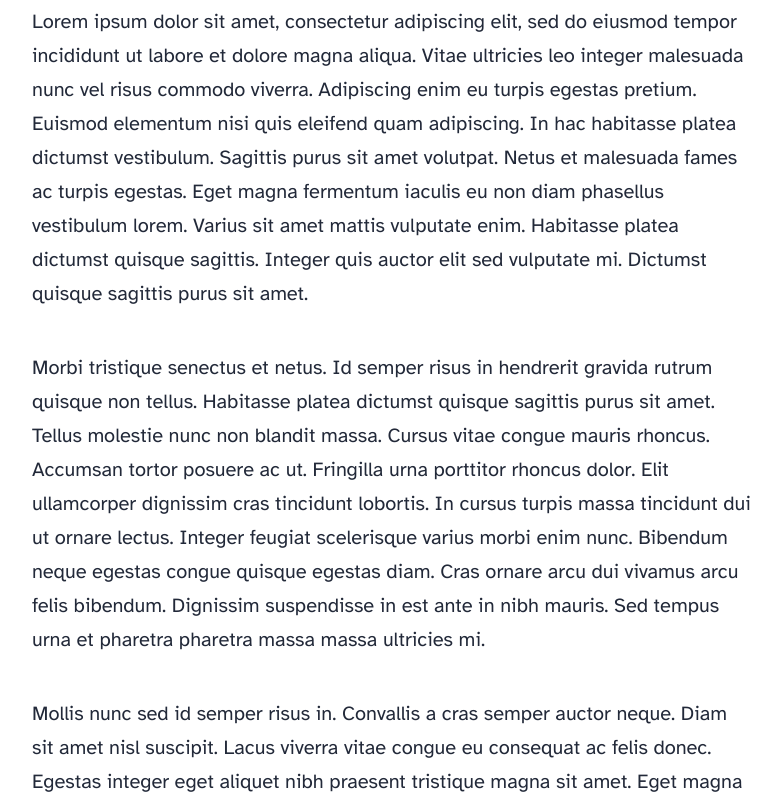
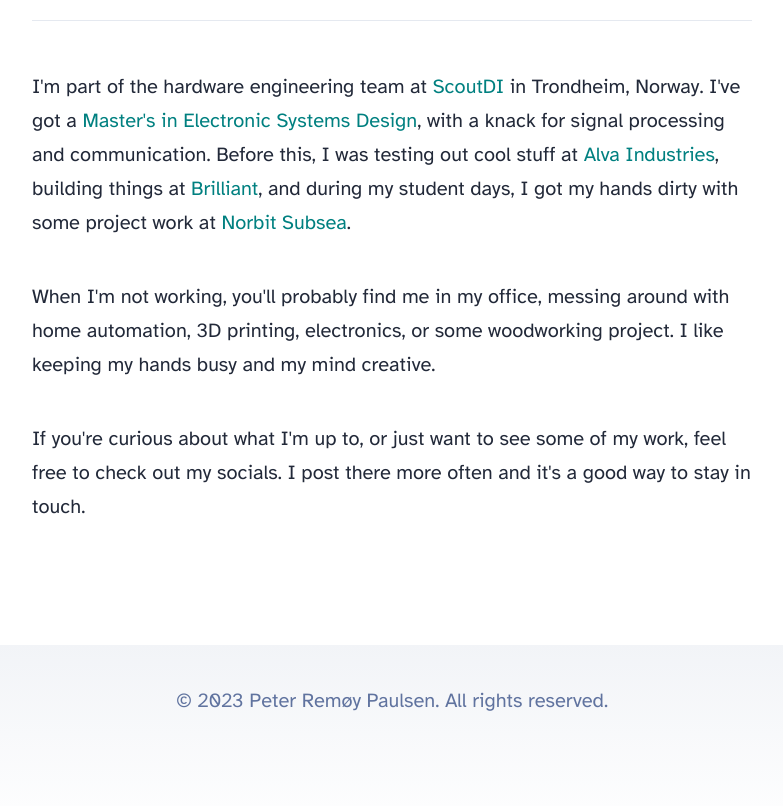
Before and after one commit to petrepa/petrepa.github.io, an Astro site: page /about in a window 1280 px wide. Shown: the part 660-1466 px from the top of the page, without its empty margins (248-1031 px from the left). Built offline with nearby package versions, Linux system fonts and the light colour scheme; Astro itself is replaced by a stand-in of ours.

Commit message:
Changed picture. FIxed about me page

```diff
--- a/src/components/BaseHead.astro
+++ b/src/components/BaseHead.astro
@@ -11,7 +11,7 @@
 
 const canonicalURL = new URL(Astro.url.pathname, Astro.site);
 
-const { title, description, image = "/blog-placeholder-1.jpg" } = Astro.props;
+const { title, description, image = "/SCR-20231226-rtzh.jpeg" } = Astro.props;
 ---
 
 <!-- Global Metadata -->
--- a/src/pages/about.astro
+++ b/src/pages/about.astro
@@ -1,62 +1,40 @@
 ---
-import Layout from '../layouts/BlogPost.astro';
+import Layout from "../layouts/BlogPost.astro";
 ---
 
 <Layout
 	title="About Me"
 	description="Lorem ipsum dolor sit amet"
-	pubDate={new Date('August 08 2021')}
-	heroImage="/blog-placeholder-about.jpg"
+	pubDate={new Date("December 25 2023")}
+	heroImage="/portrait.jpg"
 >
 	<p>
-		Lorem ipsum dolor sit amet, consectetur adipiscing elit, sed do eiusmod tempor incididunt ut
-		labore et dolore magna aliqua. Vitae ultricies leo integer malesuada nunc vel risus commodo
-		viverra. Adipiscing enim eu turpis egestas pretium. Euismod elementum nisi quis eleifend quam
-		adipiscing. In hac habitasse platea dictumst vestibulum. Sagittis purus sit amet volutpat. Netus
-		et malesuada fames ac turpis egestas. Eget magna fermentum iaculis eu non diam phasellus
-		vestibulum lorem. Varius sit amet mattis vulputate enim. Habitasse platea dictumst quisque
-		sagittis. Integer quis auctor elit sed vulputate mi. Dictumst quisque sagittis purus sit amet.
+		I'm part of the hardware engineering team at <a
+			href="https://scoutdi.com/"
+			target="_blank"><span class="label">ScoutDI</span></a
+		> in Trondheim, Norway. I've got a <a
+			href="https://www.ntnu.no/studier/mtelsys"
+			target="_blank"
+			><span class="label">Master's in Electronic Systems Design</span></a
+		>, with a knack for signal processing and communication. Before this, I
+		was testing out cool stuff at <a
+			href="https://alvaindustries.com/"
+			target="_blank"><span class="label">Alva Industries</span></a
+		>, building things at <a href="https://brilliant.no" target="_blank"
+			><span class="label">Brilliant</span></a
+		>, and during my student days, I got my hands dirty with some project
+		work at <a href="https://norbit.com/subsea" target="_blank"
+			><span class="label">Norbit Subsea</span></a
+		>.
 	</p>
-
 	<p>
-		Morbi tristique senectus et netus. Id semper risus in hendrerit gravida rutrum quisque non
-		tellus. Habitasse platea dictumst quisque sagittis purus sit amet. Tellus molestie nunc non
-		blandit massa. Cursus vitae congue mauris rhoncus. Accumsan tortor posuere ac ut. Fringilla urna
-		porttitor rhoncus dolor. Elit ullamcorper dignissim cras tincidunt lobortis. In cursus turpis
-		massa tincidunt dui ut ornare lectus. Integer feugiat scelerisque varius morbi enim nunc.
-		Bibendum neque egestas congue quisque egestas diam. Cras ornare arcu dui vivamus arcu felis
-		bibendum. Dignissim suspendisse in est ante in nibh mauris. Sed tempus urna et pharetra pharetra
-		massa massa ultricies mi.
+		When I'm not working, you'll probably find me in my office, messing
+		around with home automation, 3D printing, electronics, or some
+		woodworking project. I like keeping my hands busy and my mind creative.
 	</p>
-
 	<p>
-		Mollis nunc sed id semper risus in. Convallis a cras semper auctor neque. Diam sit amet nisl
-		suscipit. Lacus viverra vitae congue eu consequat ac felis donec. Egestas integer eget aliquet
-		nibh praesent tristique magna sit amet. Eget magna fermentum iaculis eu non diam. In vitae
-		turpis massa sed elementum. Tristique et egestas quis ipsum suspendisse ultrices. Eget lorem
-		dolor sed viverra ipsum. Vel turpis nunc eget lorem dolor sed viverra. Posuere ac ut consequat
-		semper viverra nam. Laoreet suspendisse interdum consectetur libero id faucibus. Diam phasellus
-		vestibulum lorem sed risus ultricies tristique. Rhoncus dolor purus non enim praesent elementum
-		facilisis. Ultrices tincidunt arcu non sodales neque. Tempus egestas sed sed risus pretium quam
-		vulputate. Viverra suspendisse potenti nullam ac tortor vitae purus faucibus ornare. Fringilla
-		urna porttitor rhoncus dolor purus non. Amet dictum sit amet justo donec enim.
-	</p>
-
-	<p>
-		Mattis ullamcorper velit sed ullamcorper morbi tincidunt. Tortor posuere ac ut consequat semper
-		viverra. Tellus mauris a diam maecenas sed enim ut sem viverra. Venenatis urna cursus eget nunc
-		scelerisque viverra mauris in. Arcu ac tortor dignissim convallis aenean et tortor at. Curabitur
-		gravida arcu ac tortor dignissim convallis aenean et tortor. Egestas tellus rutrum tellus
-		pellentesque eu. Fusce ut placerat orci nulla pellentesque dignissim enim sit amet. Ut enim
-		blandit volutpat maecenas volutpat blandit aliquam etiam. Id donec ultrices tincidunt arcu. Id
-		cursus metus aliquam eleifend mi.
-	</p>
-
-	<p>
-		Tempus quam pellentesque nec nam aliquam sem. Risus at ultrices mi tempus imperdiet. Id porta
-		nibh venenatis cras sed felis eget velit. Ipsum a arcu cursus vitae. Facilisis magna etiam
-		tempor orci eu lobortis elementum. Tincidunt dui ut ornare lectus sit. Quisque non tellus orci
-		ac. Blandit libero volutpat sed cras. Nec tincidunt praesent semper feugiat nibh sed pulvinar
-		proin gravida. Egestas integer eget aliquet nibh praesent tristique magna.
+		If you're curious about what I'm up to, or just want to see some of my
+		work, feel free to check out my socials. I post there more often and
+		it's a good way to stay in touch.
 	</p>
 </Layout>
```
Also changed, not shown: public/SCR-20231226-rtzh.jpeg (added), public/portrait.jpg (added), 1 other file.
